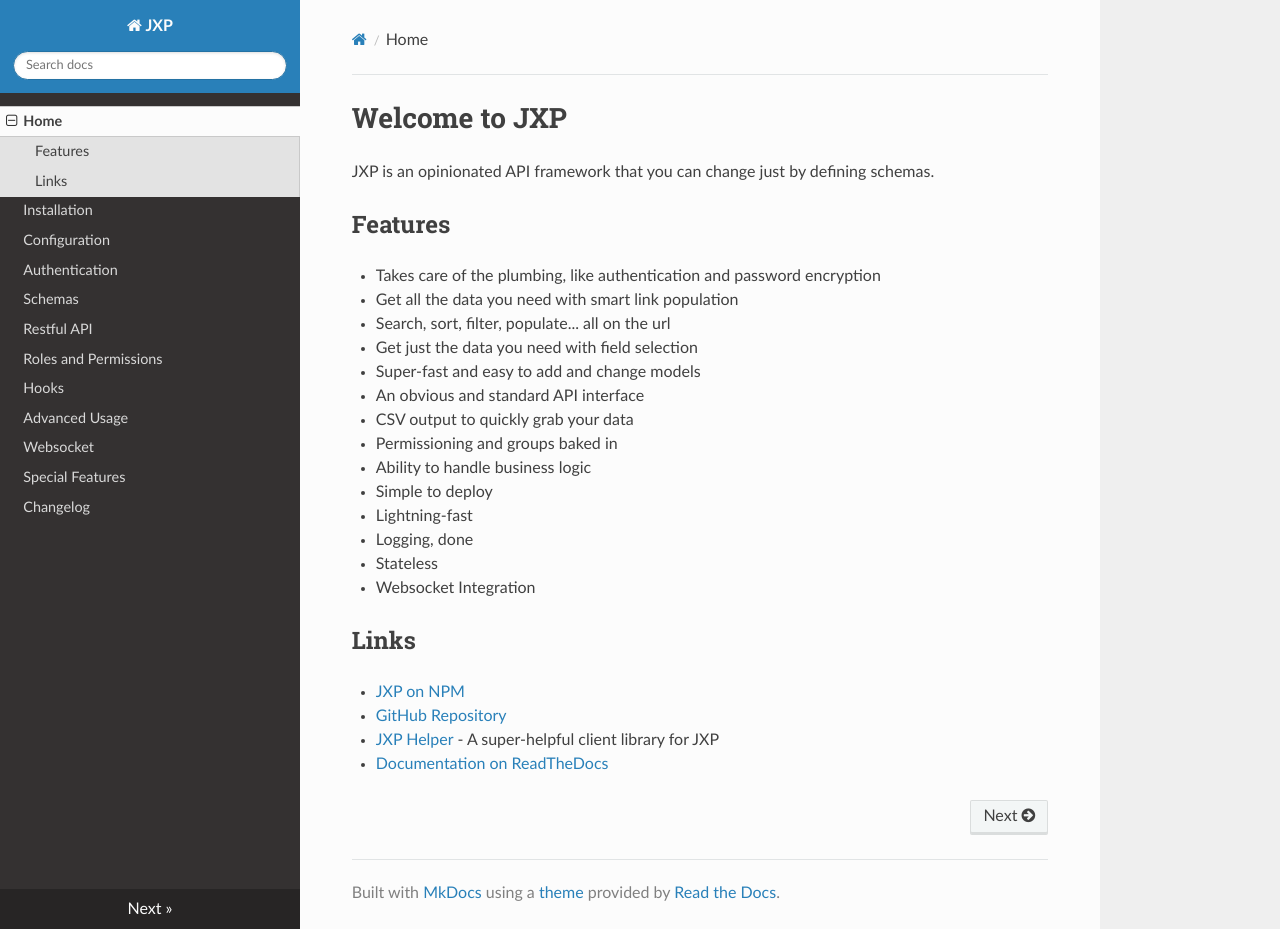
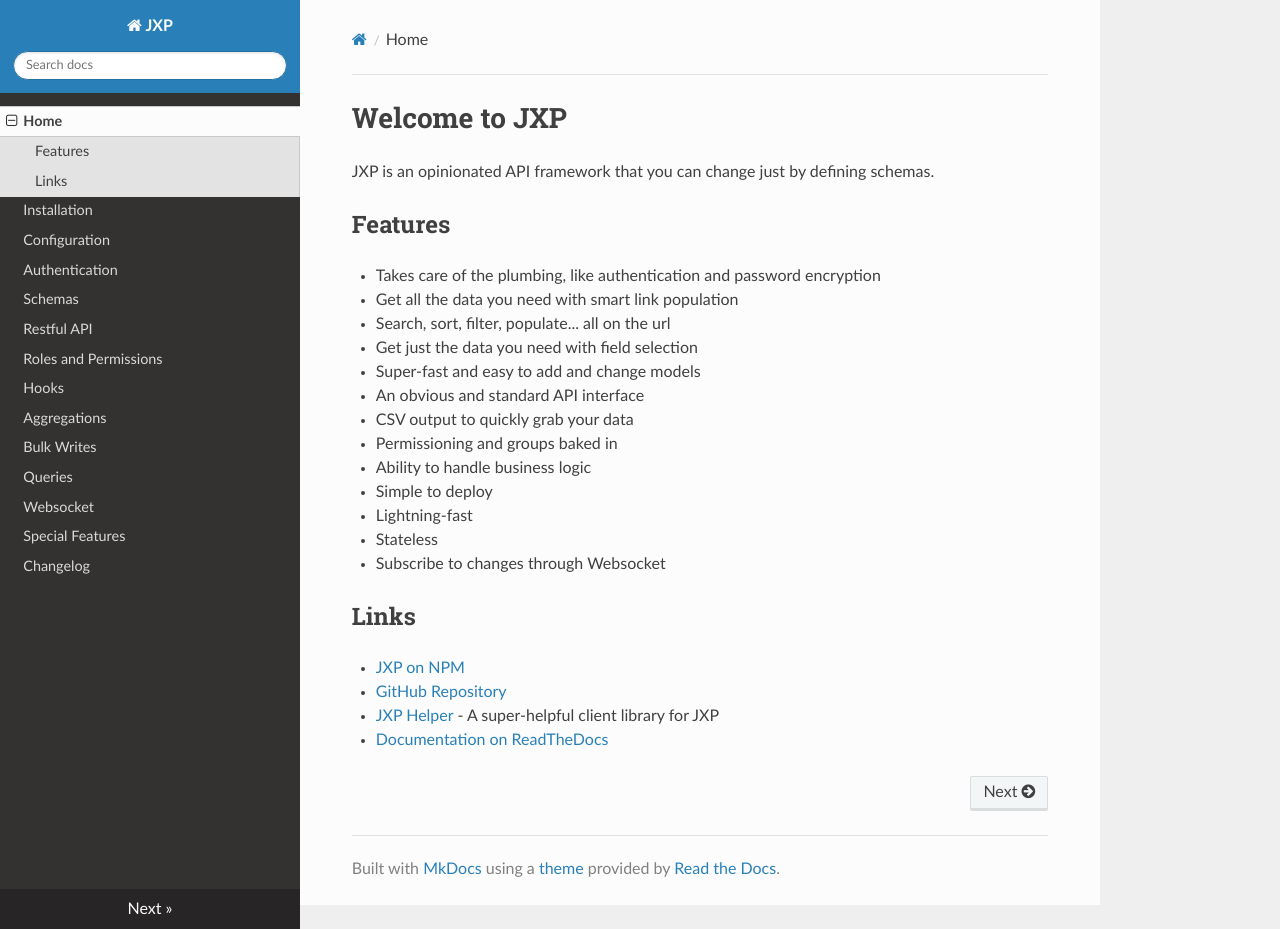
Before and after one commit to WorkSpaceMan/jxp, an MkDocs documentation site: the page built from docs/index.md, in a window 1280 px wide and 929 px high. Built offline with MkDocs 1.6.1, drawn with Linux system fonts in a browser that asks for light colours; nearby versions of some CDN libraries.

Commit message:
Update docs

```diff
--- a/docs/index.md
+++ b/docs/index.md
@@ -15,9 +15,8 @@ JXP is an opinionated API framework that you can change just by defining schemas
 * Ability to handle business logic
 * Simple to deploy
 * Lightning-fast
-* Logging, done
 * Stateless
-* Websocket Integration
+* Subscribe to changes through Websocket
 
 ## Links
 
--- a/mkdocs.yml
+++ b/mkdocs.yml
@@ -8,7 +8,9 @@ nav:
   - Restful API: api.md
   - Roles and Permissions: permissions.md
   - Hooks: hooks.md
-  - Advanced Usage: advanced.md
+  - Aggregations: aggregations.md
+  - Bulk Writes: bulk_writes.md
+  - Queries: queries.md
   - Websocket: websocket.md
   - Special Features: special.md
   - Changelog: changelog.md
```
Also changed, not shown: docs/advanced.md (deleted, +0 -117 lines), docs/aggregations.md (added, +80 -0 lines), docs/bulk_writes.md (added, +45 -0 lines), docs/queries.md (added, +25 -0 lines).
